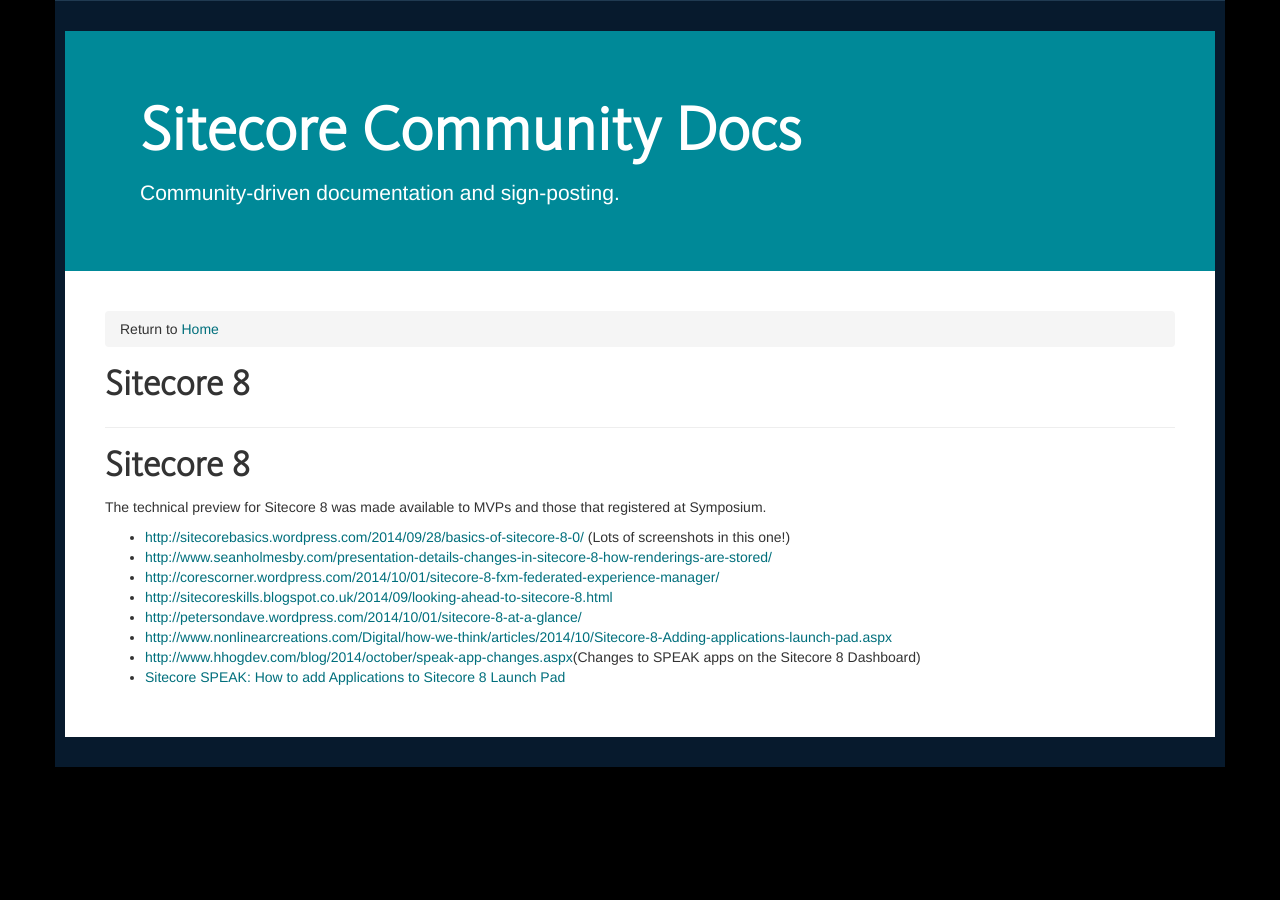
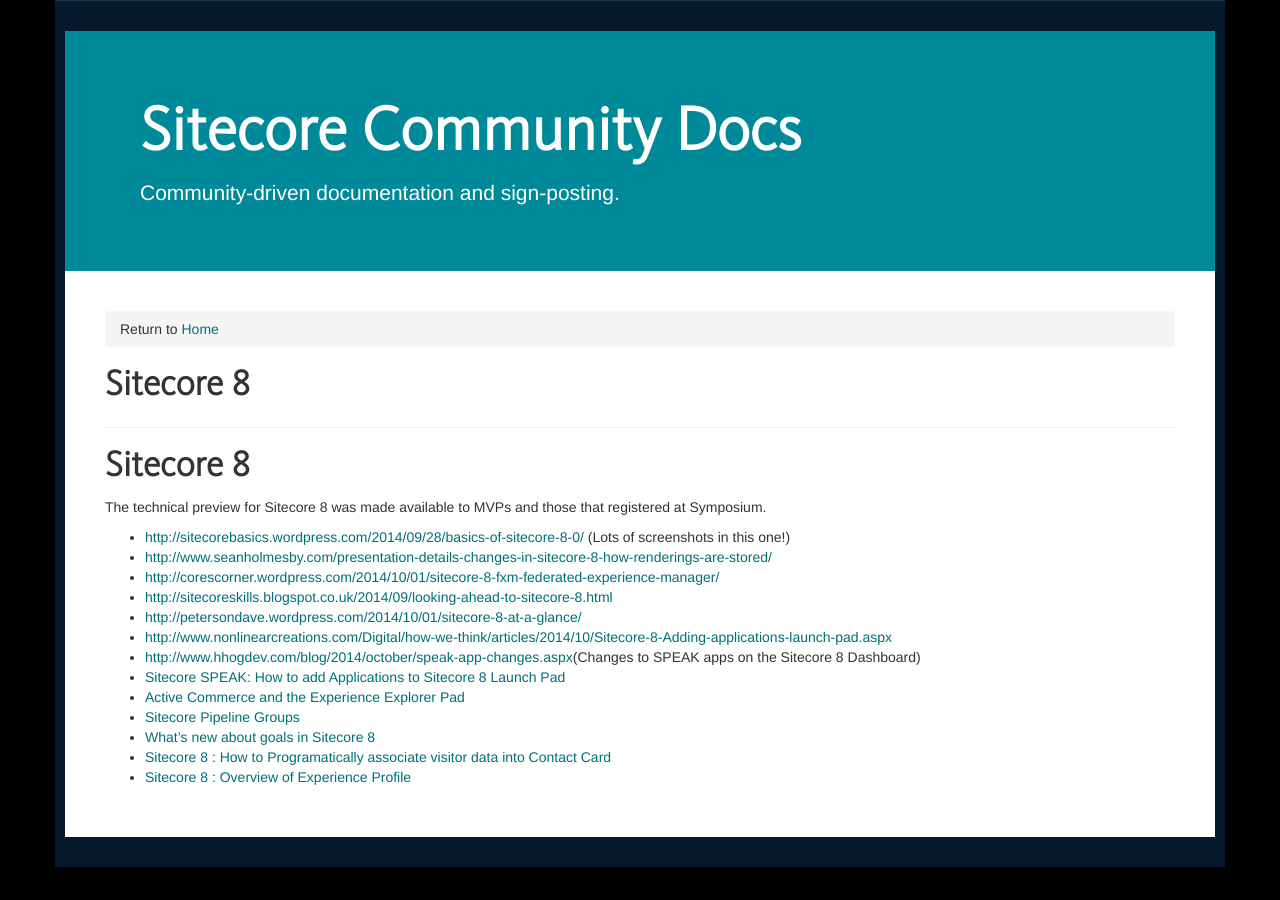
Before and after one commit to Sitecore-Community/docs, a Jekyll site: the page built from documentation/Sitecore 8/index.md, in a window 1280 px wide. Built offline with Jekyll 4.4.1, drawn with Linux system fonts in a browser that asks for light colours; nearby versions of some CDN libraries.

Commit message:
Update index.md
Added a number of blogposts from Sitecore MVPs

```diff
--- a/documentation/Sitecore 8/index.md
+++ b/documentation/Sitecore 8/index.md
@@ -15,3 +15,8 @@
 * [http://www.nonlinearcreations.com/Digital/how-we-think/articles/2014/10/Sitecore-8-Adding-applications-launch-pad.aspx](http://www.nonlinearcreations.com/Digital/how-we-think/articles/2014/10/Sitecore-8-Adding-applications-launch-pad.aspx)
 * [http://www.hhogdev.com/blog/2014/october/speak-app-changes.aspx](http://www.hhogdev.com/blog/2014/october/speak-app-changes.aspx)(Changes to SPEAK apps on the Sitecore 8 Dashboard)
 * [Sitecore SPEAK: How to add Applications to Sitecore 8 Launch Pad](http://mikerobbins.co.uk/2014/12/20/how-to-add-speak-applications-to-sitecore-8-launch-pad/)
+* [Active Commerce and the Experience Explorer Pad](http://www.techphoria414.com/Blog/2014/September/Sitecore-8-Technical-Preview-Active-Commerce-and-the-Experience-Explorer)
+* [Sitecore Pipeline Groups](http://blog.boro2g.co.uk/sitecore-pipeline-groups/)
+* [What's new about goals in Sitecore 8](http://blog.horizontalintegration.com/2014/10/28/whats-new-about-goals-in-sitecore-8/)
+* [Sitecore 8 : How to Programatically associate visitor data into Contact Card](http://blog.horizontalintegration.com/2014/11/05/sitecore-8-how-to-programatically-associate-visitor-data-into-contact-card/)
+* [Sitecore 8 : Overview of Experience Profile](http://blog.horizontalintegration.com/2014/11/01/sitecore-8-overview-of-experience-profile/)
```
